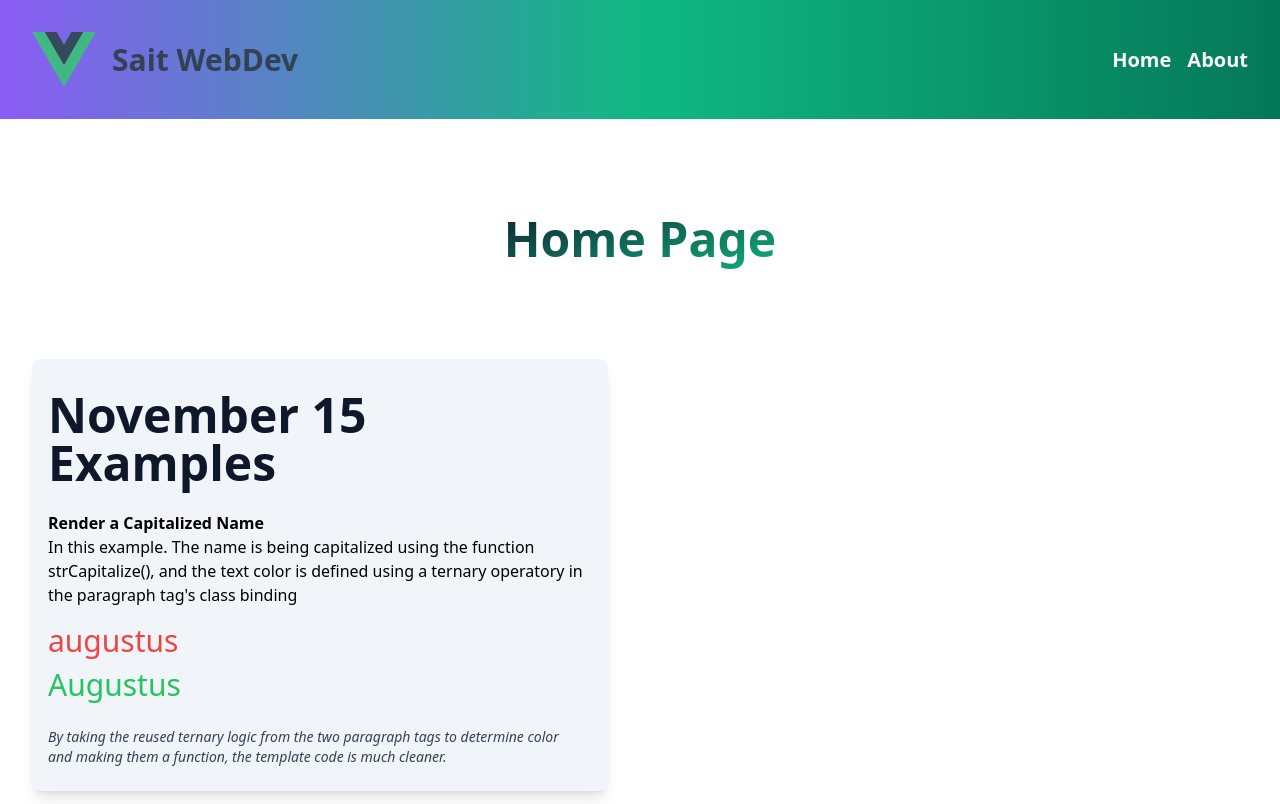
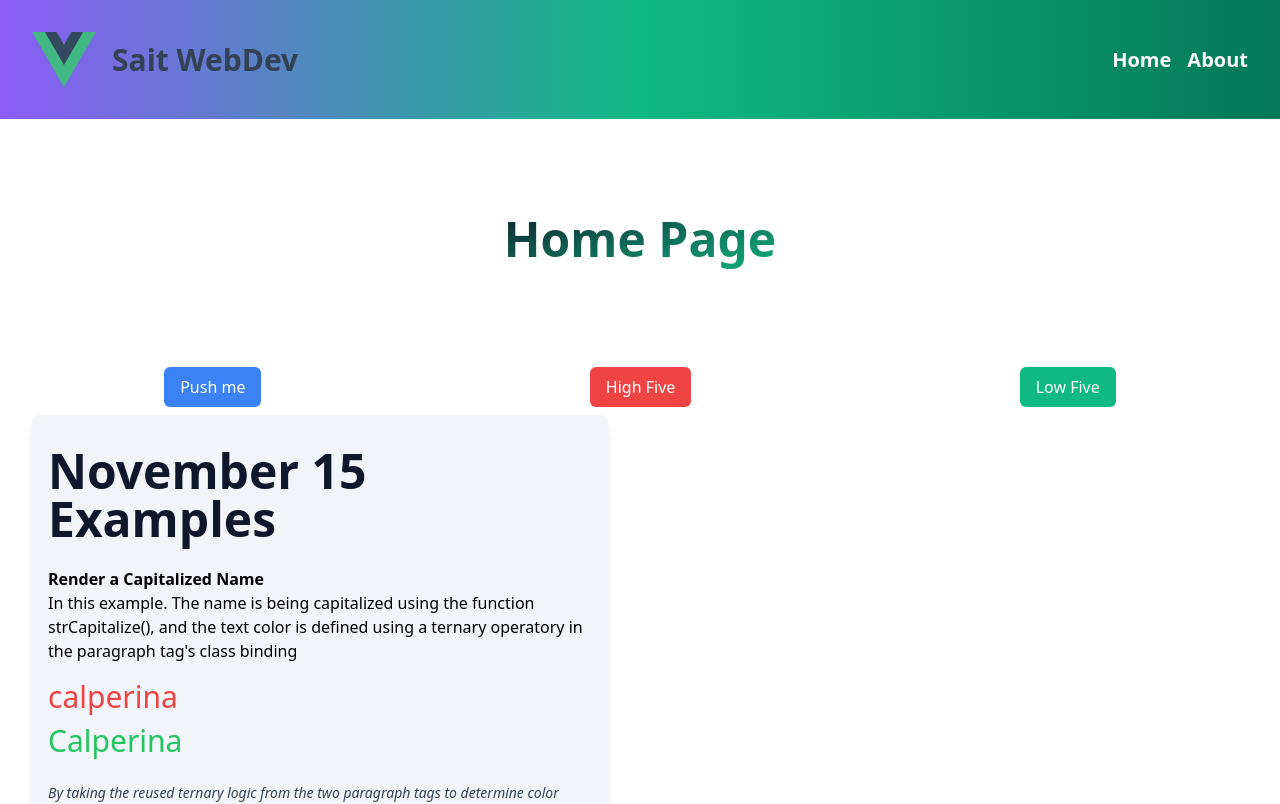
Before and after one commit to sait-wbdv/f22-vue-content, a Vue app: page / in a window 1280 px wide. Shown: the top 804 px of the page. Built offline with nearby package versions, Linux system fonts and the light colour scheme.

Commit message:
props examples

```diff
--- /dev/null
+++ b/src/components/AppButton.vue
@@ -0,0 +1,18 @@
+<script setup>
+defineProps({
+  text: String,
+  bgColor: {
+    type: String,
+    default: "bg-purple-500",
+  },
+
+  colors: {
+    type: Array,
+  },
+});
+</script>
+<template>
+  <button :class="bgColor" class="m-2 rounded-md px-4 py-2 text-white">
+    {{ text }}
+  </button>
+</template>
--- /dev/null
+++ b/src/components/AppCard.vue
@@ -0,0 +1,49 @@
+<script setup>
+const name = "calperina";
+function strCapitalize(str) {
+  return str[0] != str[0].toUpperCase()
+    ? str[0].toUpperCase() + str.slice(1)
+    : str;
+}
+
+function textColor(str) {
+  return str[0] != str[0].toUpperCase() ? "text-red-500" : "text-green-500";
+}
+</script>
+<template>
+  <section
+    class="container mx-8 mb-12 max-w-xl rounded-lg bg-slate-100 p-4 shadow-sm shadow-slate-900 lg:shadow-lg"
+  >
+    <header class="my-4">
+      <h2 class="text-2xl font-semibold text-slate-900 lg:text-5xl">
+        November 15 Examples
+      </h2>
+    </header>
+    <div class="py-2">
+      <h3 class="font-semibold">Render a Capitalized Name</h3>
+      <p class="max-w-prose">
+        In this example. The name is being capitalized using the function
+        strCapitalize(), and the text color is defined using a ternary operatory
+        in the paragraph tag's class binding
+      </p>
+      <div class="my-4">
+        <p :class="textColor(name)" class="pb-2 text-xl lg:text-3xl">
+          {{ name }}
+        </p>
+        <p
+          :class="textColor(strCapitalize(name))"
+          class="pb-2 text-xl lg:text-3xl"
+        >
+          {{ strCapitalize(name) }}
+        </p>
+      </div>
+      <p class="max-w-prose text-sm text-slate-700">
+        <em
+          >By taking the reused ternary logic from the two paragraph tags to
+          determine color and making them a function, the template code is much
+          cleaner.</em
+        >
+      </p>
+    </div>
+  </section>
+</template>
--- a/src/views/HomeView.vue
+++ b/src/views/HomeView.vue
@@ -1,60 +1,35 @@
 <script setup>
+import AppCard from "../components/AppCard.vue";
+import AppButton from "../components/AppButton.vue";
 const name = "augustus";
 
-const strCapitalize = (str) => {
+function strCapitalize(str) {
   return str[0] != str[0].toUpperCase()
     ? str[0].toUpperCase() + str.slice(1)
     : str;
-};
+}
 
-const textColor = (str) => {
+function textColor(str) {
   return str[0] != str[0].toUpperCase() ? "text-red-500" : "text-green-500";
-};
+}
 </script>
 
 <template>
   <main>
     <header class="flex h-60 flex-col items-center justify-center">
       <h1
-        class="bg-gradient-to-br from-slate-900 to-emerald-500 bg-clip-text py-4 text-2xl font-extrabold text-transparent lg:text-5xl"
+        class="bg-gradient-to-br from-slate-900 to-emerald-500 bg-clip-text py-4 text-3xl font-extrabold text-transparent lg:text-5xl"
       >
         Home Page
       </h1>
     </header>
-    <section
-      class="container mx-8 mb-12 max-w-xl rounded-lg bg-slate-100 p-4 shadow-sm shadow-slate-900 lg:shadow-lg"
-    >
-      <header class="my-4">
-        <h2 class="text-2xl font-semibold text-slate-900 lg:text-5xl">
-          November 15 Examples
-        </h2>
-      </header>
-      <div class="py-2">
-        <h3 class="font-semibold">Render a Capitalized Name</h3>
-        <p class="max-w-prose">
-          In this example. The name is being capitalized using the function
-          strCapitalize(), and the text color is defined using a ternary
-          operatory in the paragraph tag's class binding
-        </p>
-        <div class="my-4">
-          <p :class="textColor(name)" class="pb-2 text-xl lg:text-3xl">
-            {{ name }}
-          </p>
-          <p
-            :class="textColor(strCapitalize(name))"
-            class="pb-2 text-xl lg:text-3xl"
-          >
-            {{ strCapitalize(name) }}
-          </p>
-        </div>
-        <p class="max-w-prose text-sm text-slate-700">
-          <em
-            >By taking the reused ternary logic from the two paragraph tags to
-            determine color and making them a function, the template code is
-            much cleaner.</em
-          >
-        </p>
-      </div>
+    <section class="flex justify-around">
+      <AppButton text="Push me" bgColor="bg-blue-500" />
+      <AppButton text="High Five" bgColor="bg-red-500" />
+      <AppButton text="Low Five" bgColor="bg-emerald-500" />
+    </section>
+    <section>
+      <AppCard />
     </section>
   </main>
 </template>
```
